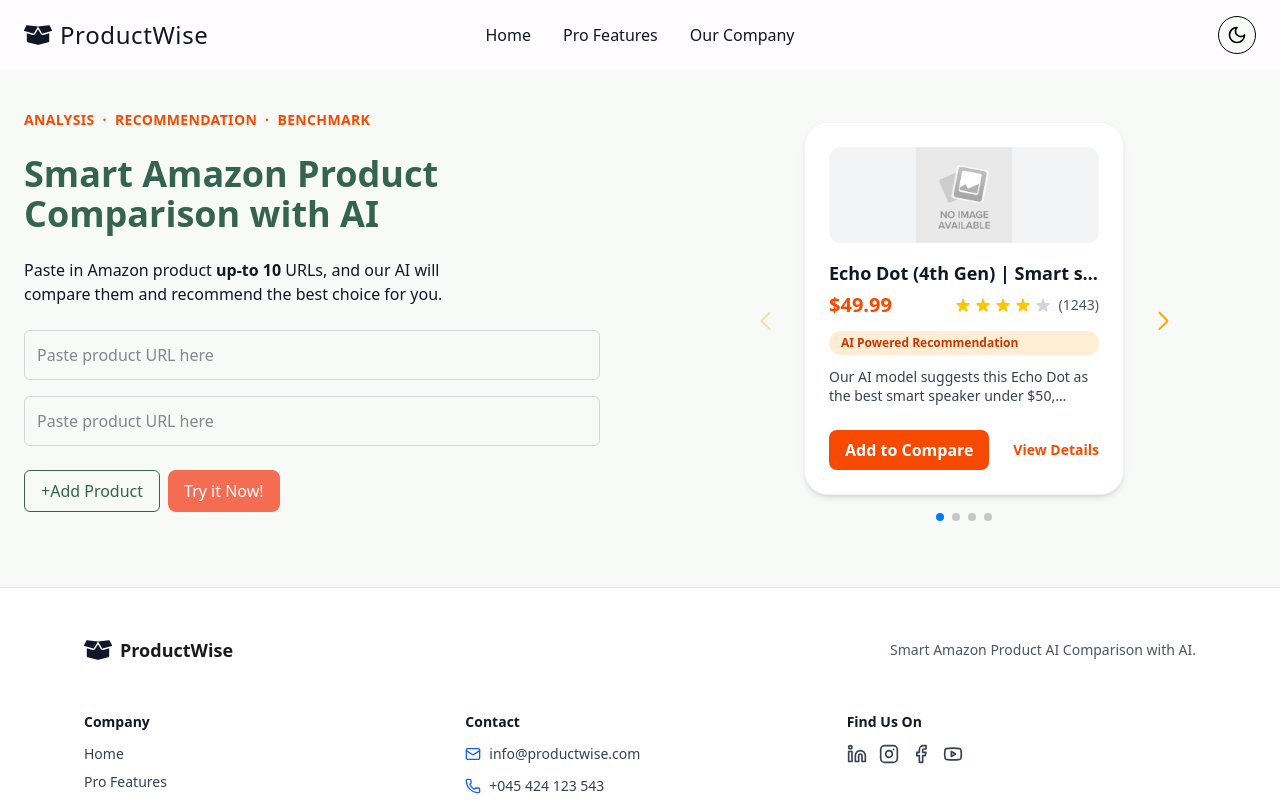
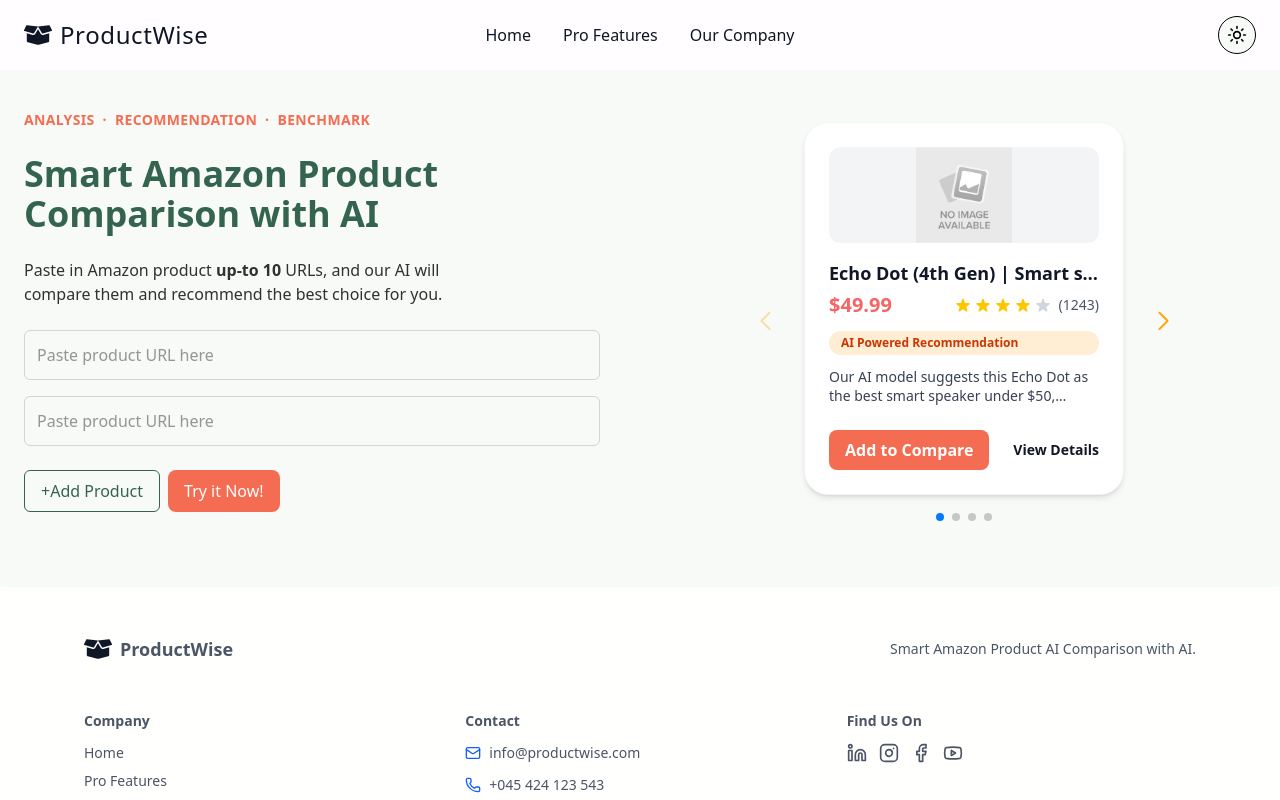
Before and after one commit to sayidmabrur/amazon-comparison-AI, a Next.js app: page / in a window 1280 px wide. Shown: the top 800 px of the page. Built offline with nearby package versions, Linux system fonts and the light colour scheme.

Commit message:
fixed themes

```diff
--- a/src/app/layout.tsx
+++ b/src/app/layout.tsx
@@ -8,7 +8,7 @@ export default function RootLayout({ children }: { children: React.ReactNode })
   return (
     <html lang="en" suppressHydrationWarning>
       <body>
-        <ThemeProvider attribute="class" defaultTheme="system" enableSystem>
+        <ThemeProvider attribute="class" defaultTheme="light" enableSystem>
           {children}
         </ThemeProvider>
       </body>
--- a/src/app/page.tsx
+++ b/src/app/page.tsx
@@ -68,13 +68,13 @@ export default function HomePage() {
           viewport={{ once: true }}
           variants={slideInLeft}
         >
-          <p className="text-sm text-orange-600 font-semibold uppercase tracking-wide">
+          <p className="text-sm custom-subtext font-semibold uppercase tracking-wide">
             Analysis &nbsp;&middot;&nbsp; RECOMMENDATION &nbsp;&middot;&nbsp; Benchmark
           </p>
           <h1 className="text-4xl font-semibold max-w-xl " style={{ color: 'var(--h1-text)' }}>
             Smart Amazon Product Comparison with <b>AI</b>
           </h1>
-          <p className="max-w-md">
+          <p className="max-w-md text-subtext">
             Paste in Amazon product <b>up-to 10</b> URLs, and our AI will compare them and recommend the best choice for you.
           </p>
           <div className="mt space-y-4">
@@ -85,7 +85,7 @@ export default function HomePage() {
                 value={link}
                 onChange={(e) => handleInputChange(i, e.target.value)}
                 placeholder="Paste product URL here"
-                className="w-full rounded-md border border-gray-300 p-3 focus:ring-2 focus:ring-orange-500"
+                className="w-full rounded-md border border-gray-300 p-3 focus:ring-2 focus:ring-orange-500 text-subtext"
               />
             ))}
           </div>
--- a/src/components/layout/ComparisonClient.tsx
+++ b/src/components/layout/ComparisonClient.tsx
@@ -7,7 +7,7 @@ import { useState, useEffect } from 'react';
 import LoadingScreen from '@/components/layout/LoadingScreen';
 import ProductTable from '@/components/layout/ProductTable';
 import Footer from '@/components/layout/Footer';
-
+import SkeletonLoader from '../ui/SkeletonLoader';
 
 export default function ComparisonClient() {
     const [loading, setLoading] = useState(true);
--- a/src/components/layout/Footer.tsx
+++ b/src/components/layout/Footer.tsx
@@ -17,7 +17,7 @@ export default function Footer() {
     };
 
     return (
-        <footer className="px-15 bg-white border-t border-gray-200">
+        <footer className="px-15 footer shadow-lg">
             <div className="max-w-7xl mx-auto px-6 py-12">
                 {/* Top Section */}
                 <motion.div
@@ -29,8 +29,8 @@ export default function Footer() {
                 >
                     {/* Logo and Slogan */}
                     <div className="flex items-center space-x-2">
-                        <FaBoxOpen className="text-[var(--light-h1-text)] dark:text-[var(--dark-h1-text)]" size={28} />
-                        <span className="text-lg font-semibold text-[#1A1A1A]">ProductWise</span>
+                        <FaBoxOpen className="text-[var(--light-h1-text)] dark:text-blue-500" size={28} />
+                        <span className="text-lg font-semibold text-[#1A1A1A] text-gray-600">ProductWise</span>
                     </div>
                     <p className="text-sm text-gray-600 mt-4 md:mt-0">
                         Smart Amazon Product AI Comparison with AI.
@@ -39,7 +39,7 @@ export default function Footer() {
 
                 {/* Middle Grid */}
                 <motion.div
-                    className="grid grid-cols-1 sm:grid-cols-2 md:grid-cols-3 gap-8 text-sm text-gray-700 mb-12"
+                    className="grid grid-cols-1 text-gray-600 sm:grid-cols-2 md:grid-cols-3 gap-8 text-sm mb-12"
                     initial="hidden"
                     whileInView="visible"
                     viewport={{ once: true }}
@@ -47,7 +47,7 @@ export default function Footer() {
                 >
                     {/* Company */}
                     <div>
-                        <h3 className="font-semibold text-gray-900 mb-3">Company</h3>
+                        <h3 className="font-bold mb-3">Company</h3>
                         <ul className="space-y-2">
                             <li><a href="#" className="hover:text-blue-600">Home</a></li>
                             <li><a href="#" className="hover:text-blue-600">Pro Features</a></li>
@@ -57,7 +57,7 @@ export default function Footer() {
 
                     {/* Contact */}
                     <div>
-                        <h3 className="font-semibold text-gray-900 mb-3">Contact</h3>
+                        <h3 className="font-bold mb-3">Contact</h3>
                         <ul className="space-y-3">
                             <li className="flex items-center gap-2">
                                 <MailIcon size={16} className="text-blue-600" /> info@productwise.com
@@ -72,13 +72,13 @@ export default function Footer() {
                     </div>
                     {/* Contact */}
                     <div>
-                        <h3 className="font-semibold text-gray-900 mb-3">Find Us On</h3>
+                        <h3 className="font-bold mb-3">Find Us On</h3>
                         <ul className="space-y-3">
                             <div className="flex items-center gap-3 mt-2 md:mt-0">
-                                <a href="#" className="text-gray-700 hover:text-blue-600"><Linkedin size={20} /></a>
-                                <a href="#" className="text-gray-700 hover:text-blue-600"><InstagramIcon size={20} /></a>
-                                <a href="#" className="text-gray-700 hover:text-blue-600"><FacebookIcon size={20} /></a>
-                                <a href="#" className="text-gray-700 hover:text-blue-600"><YoutubeIcon size={20} /></a>
+                                <a href="#" className="text-gray-600 hover:text-blue-600"><Linkedin size={20} /></a>
+                                <a href="#" className="text-gray-600 hover:text-blue-600"><InstagramIcon size={20} /></a>
+                                <a href="#" className="text-gray-600 hover:text-blue-600"><FacebookIcon size={20} /></a>
+                                <a href="#" className="text-gray-600 hover:text-blue-600"><YoutubeIcon size={20} /></a>
                             </div>
 
                         </ul>
--- a/src/components/layout/Navbar.tsx
+++ b/src/components/layout/Navbar.tsx
@@ -31,7 +31,7 @@ const Navbar = () => {
             <div className="flex-1">
                 <Link href="/" passHref>
                     <div className="flex items-center gap-2 cursor-pointer">
-                        <FaBoxOpen className="text-[var(--light-h1-text)] dark:text-[var(--dark-h1-text)]" size={28} />
+                        <FaBoxOpen className="text-[var(--light-h1-text)] dark:text-blue-500" size={28} />
                         <h1 className="text-2xl tracking-wide text-[var(--light-h1-text)] dark:text-[var(--dark-h1-text)]">
                             ProductWise
                         </h1>
--- a/src/components/ui/LessonBookCard.tsx
+++ b/src/components/ui/LessonBookCard.tsx
@@ -29,7 +29,7 @@ export default function LessonBookCard({ product }: { product: Product }) {
 
             {/* Price and Rating */}
             <div className="flex items-center justify-between mb-3">
-                <span className="text-xl font-bold text-orange-600">{product.price}</span>
+                <span className="text-xl font-bold custom-landing-page-price-text">{product.price}</span>
                 <div className="flex items-center space-x-1">
                     {[...Array(5)].map((_, i) => (
                         <svg
@@ -58,10 +58,10 @@ export default function LessonBookCard({ product }: { product: Product }) {
 
             {/* Actions */}
             <div className="flex justify-between items-center">
-                <button className="bg-orange-600 hover:bg-orange-700 text-white rounded-lg px-4 py-2 font-semibold transition">
+                <button className="submit-button hover:bg-orange-700 text-white rounded-lg px-4 py-2 font-semibold transition">
                     Add to Compare
                 </button>
-                <button className="text-orange-600 hover:underline font-semibold text-sm">
+                <button className="hover:underline font-semibold text-sm">
                     View Details
                 </button>
             </div>
--- a/src/components/ui/ThemeToggle.tsx
+++ b/src/components/ui/ThemeToggle.tsx
@@ -9,6 +9,7 @@ export default function ThemeToggle() {
   const { theme, setTheme } = useTheme()
   const [mounted, setMounted] = useState(false)
 
+  // console.log(theme)
   useEffect(() => setMounted(true), [])
 
   if (!mounted) return null
--- a/src/styles/globals.css
+++ b/src/styles/globals.css
@@ -21,9 +21,11 @@
   --text-card: #000000ef;
   --bg-card: #ffffff;
   --bg-card-hover: #d6d4d4d8;
+  --custom-subtext: #F46C52;
+  --footer-bg: #ffffffef;
 
   /* Custom Colors */
-  --custom-h1-text: #346450;
+  --custom-landing-page-price-text: #F56565;
   --custom-compare-button: #F46C52;
   --custom-add-product: transparent;
   --custom-add-product-hover: #346450;
@@ -39,11 +41,11 @@
 }
 
 .dark {
-  --bg: #393E46;
+  --bg: #020408;
   --text: #e5e7eb;
   --h1-text: #c7c7c7;
   --subtext: #e5e7eb;
-  --navbar: #393E46;
+  --navbar: #020408;
   --text-navbar: #fcfcfc;
   --border: #000000;
   --compare-button: #0d1d47;
@@ -54,17 +56,23 @@
   --text-card: #000000ef;
   --bg-card: #757575;
   --bg-card-hover: #b4b2b2;
+  --custom-subtext: #a7a7a7;
+  --footer-bg: #10111a;
 
-  --custom-h1-text: #d9e785;
-  --custom-compare-button: #0d1d47;
-  --custom-add-product: #DFD0B8;
-  --custom-add-product-border: #2D3748;
-  --custom-add-product-text: #2D3748;
+
+  /* Custom Colors */
+  --custom-landing-page-price-text: #4a4cec;
+  --custom-compare-button: #811cff;
+  --custom-add-product: #37393b;
+  --custom-add-product-hover: #ffffff;
+  --custom-add-product-text-hover: #ffffff;
+  --custom-add-product-text: #ffffff;
+  --custom-add-product-border: #ffffff;
   --custom-compare-button-text: #ffffff;
-  --custom-delete-text: #d4ff17;
-  /* Dark Mode Red Color */
-  --custom-delete-text-hover: #11ce2b;
-  /* Dark Mode Hover Red Color */
+  --custom-delete-text: #F56565;
+  /* Light Mode Red Color */
+  --custom-delete-text-hover: #4a4cec;
+  /* Light Mode Hover Red Color */
 
 }
 
@@ -103,6 +111,7 @@
     color: var(--text);
     border-color: #d1d5db;
   }
+
   .textbox:hover {
     @apply px-4 py-3 rounded-md shadow-inner border focus:outline-none focus:ring-2 transition-all duration-200;
     background-color: var(--bg-card-hover);
@@ -188,9 +197,9 @@
   }
 
   .dark .add-product-button {
-    background-color: var(--dark-custom-add-product);
-    color: var(--dark-custom-add-product-text);
-    border-color: var(--dark-custom-add-product-border);
+    background-color: var(--custom-add-product);
+    color: var(--custom-add-product-text);
+    border-color: var(--custom-add-product-border);
     padding: 0.5rem 1rem;
     /* optional: rounded corners */
     cursor: pointer;
@@ -199,9 +208,9 @@
   }
 
   .dark .add-product-button:hover {
-    background-color: var(--dark-custom-add-product-hover, var(--dark-custom-add-product));
-    color: var(--dark-custom-add-product-text-hover, var(--dark-custom-add-product-text));
-    border-color: var(--dark-custom-add-product-border-hover, var(--dark-custom-add-product-border));
+    background-color: var(--custom-add-product-hover);
+    color: var(--custom-add-product-text-hover, var(--custom-add-product-text));
+    border-color: var(--custom-add-product-border-hover, var(--custom-add-product-border));
   }
 
   .submit-button {
@@ -220,8 +229,8 @@
   }
 
   .dark .submit-button {
-    background-color: var(--dark-custom-compare-button);
-    color: var(--dark-custom-compare-button-text);
+    background-color: var(--custom-compare-button);
+    color: var(--custom-compare-button-text);
   }
 
   .dark .submit-button:hover {
@@ -240,4 +249,16 @@
     font-size: 18px !important;
     font-weight: bold;
   }
+
+  .custom-subtext {
+    color: var(--custom-subtext);
+  }
+
+  .custom-landing-page-price-text {
+    color: var(--custom-landing-page-price-text)
+  }
+
+  .footer {
+    background-color: var(--footer-bg);
+  }
 }
```
